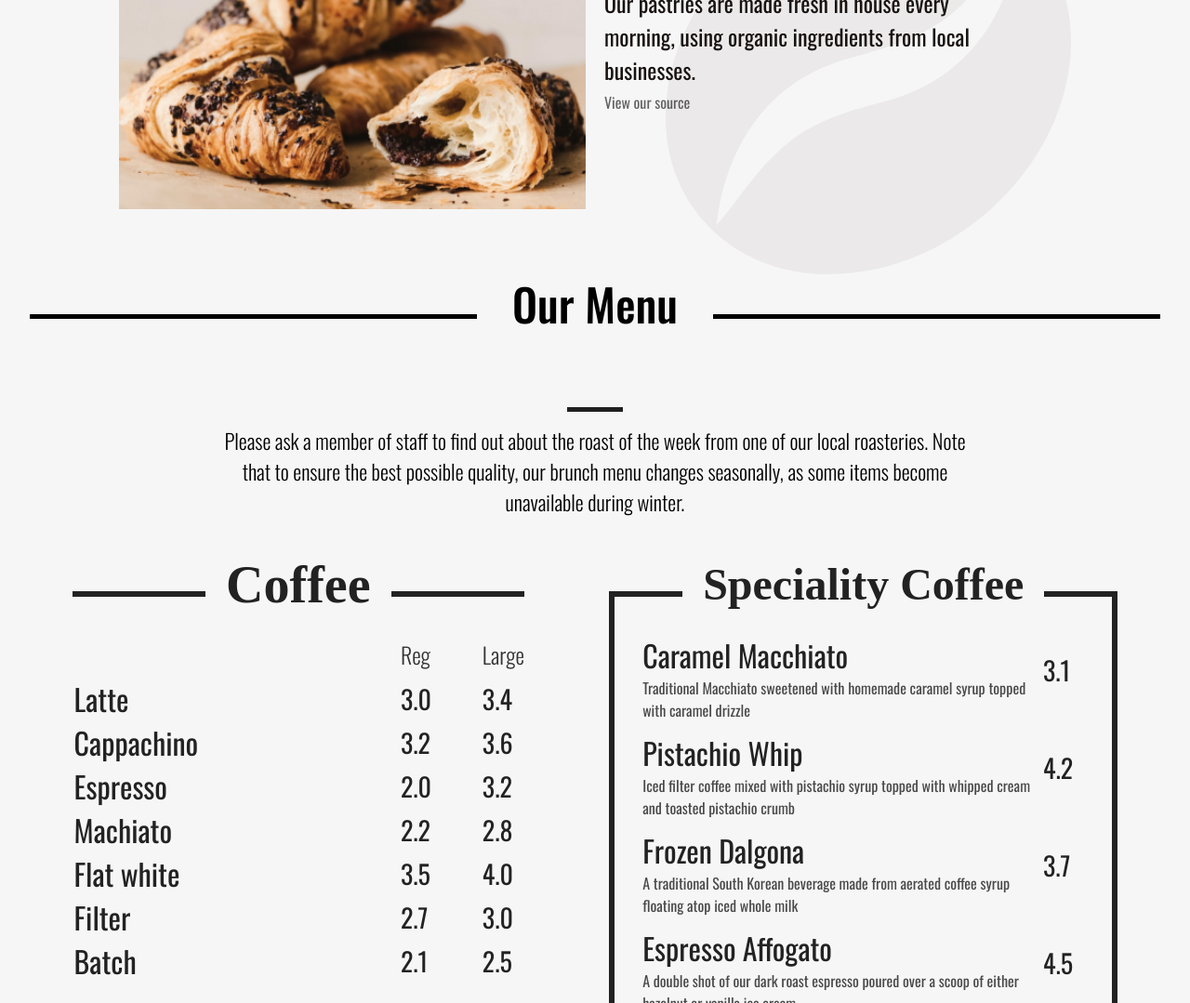
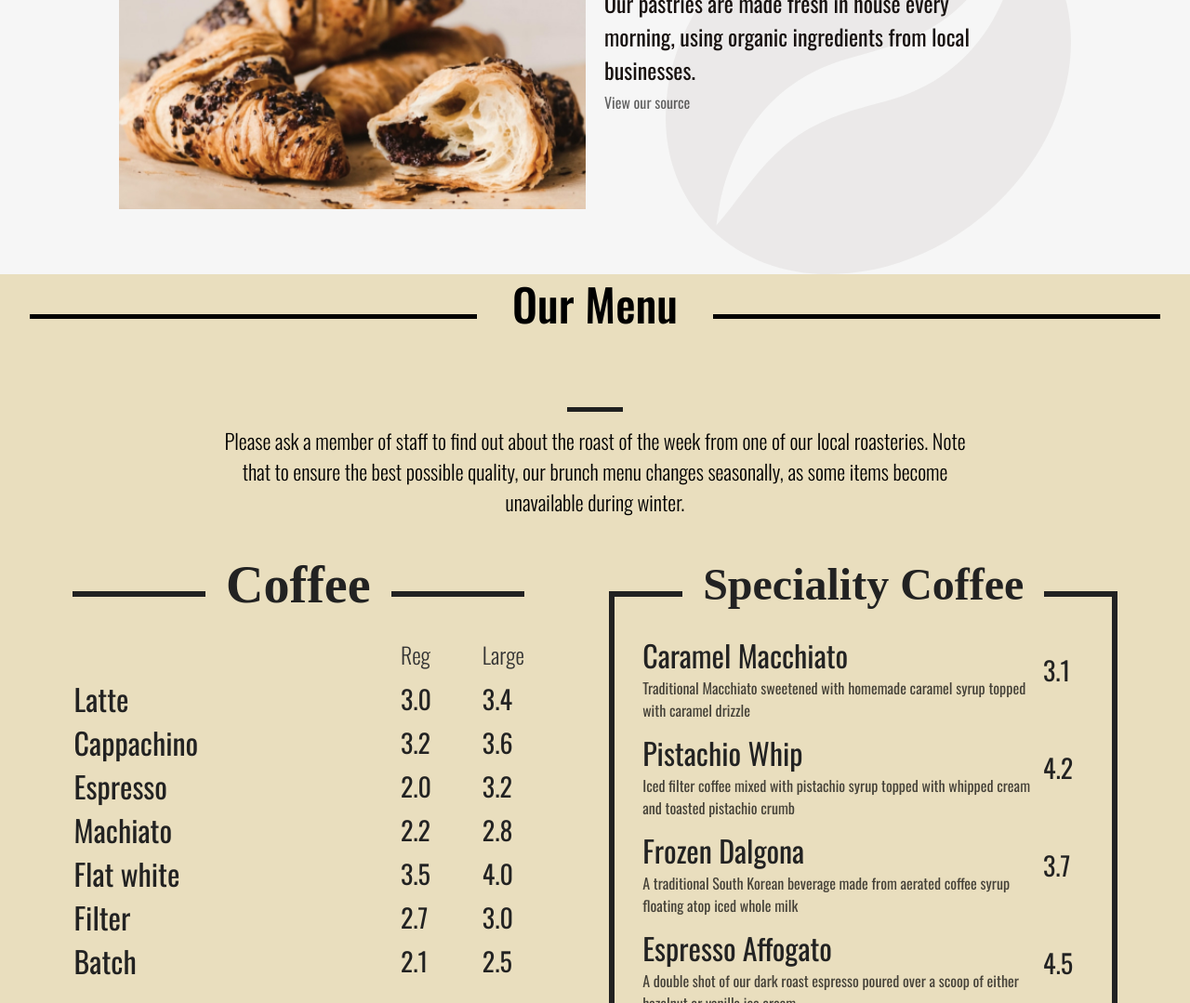
Before and after one commit to SeanStanfield/Union-Coffee, a plain HTML site: page index.html in a window 1280 px wide. Shown: the part 1849-2928 px from the top of the page at 93% size. Drawn offline with nearby package versions, Linux system fonts and the light colour scheme; some packages are replaced by stand-ins of ours; a web font is replaced by a local one.

Commit message:
color change menu

```diff
--- a/css/home.css
+++ b/css/home.css
@@ -892,7 +892,7 @@ nav .nav-links {
   min-height: -moz-max-content;
   min-height: max-content;
   height: auto;
-  background: #f6f6f6;
+  background: rgb(233, 222, 190);
   z-index: -3;
   width: 100%;
   position: relative;
```
